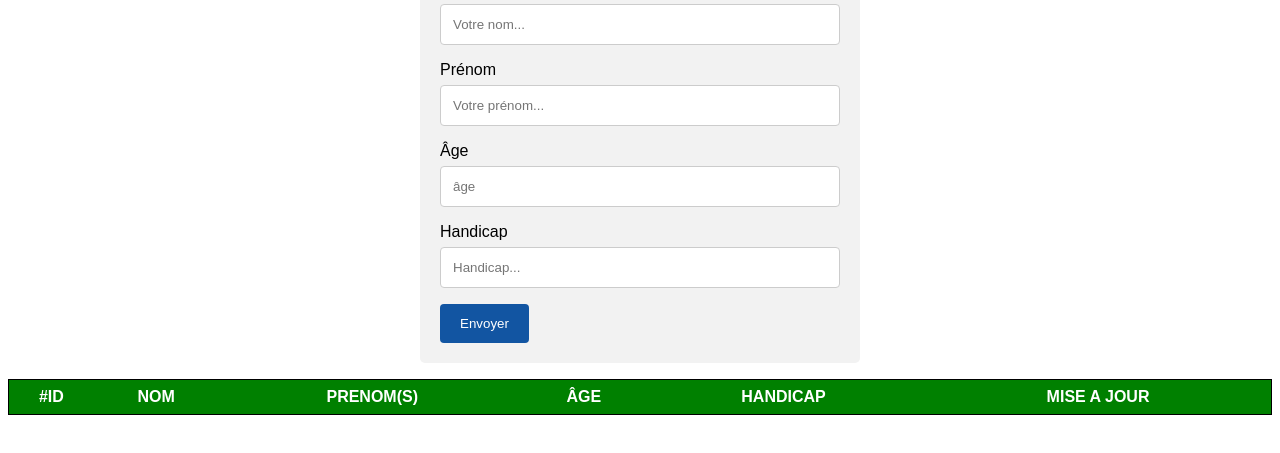
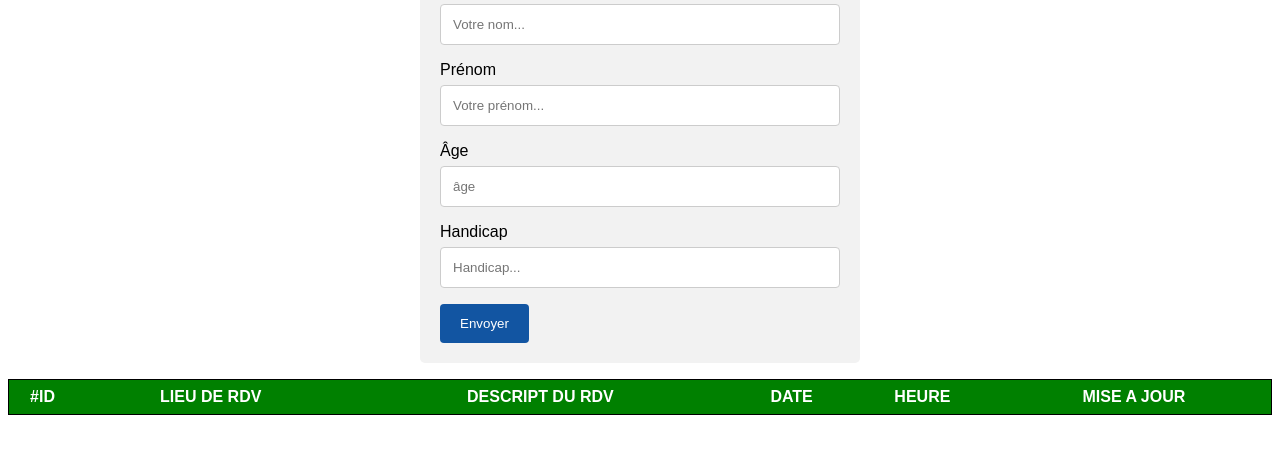
Before and after one commit to marc14444/projetBattleDuJour, a plain HTML site: page htmldoc/index.html in a window 1280 px wide. Shown: the part 165-618 px from the top of the page. Drawn offline with Linux system fonts and the light colour scheme.

Commit message:
Update index.html

```diff
--- a/htmldoc/index.html
+++ b/htmldoc/index.html
@@ -33,10 +33,10 @@
       <thead>
         <tr>
           <th>#ID</th>
-          <th>NOM</th>
-          <th>PRENOM(S)</th>
-          <th>ÂGE</th>
-          <th>HANDICAP</th>
+          <th>LIEU DE RDV</th></th>
+          <th>DESCRIPT DU RDV</th>
+          <th>DATE</th>
+          <th>HEURE</th>
           <th>MISE A JOUR</th>
         </tr>
       </thead>
```
